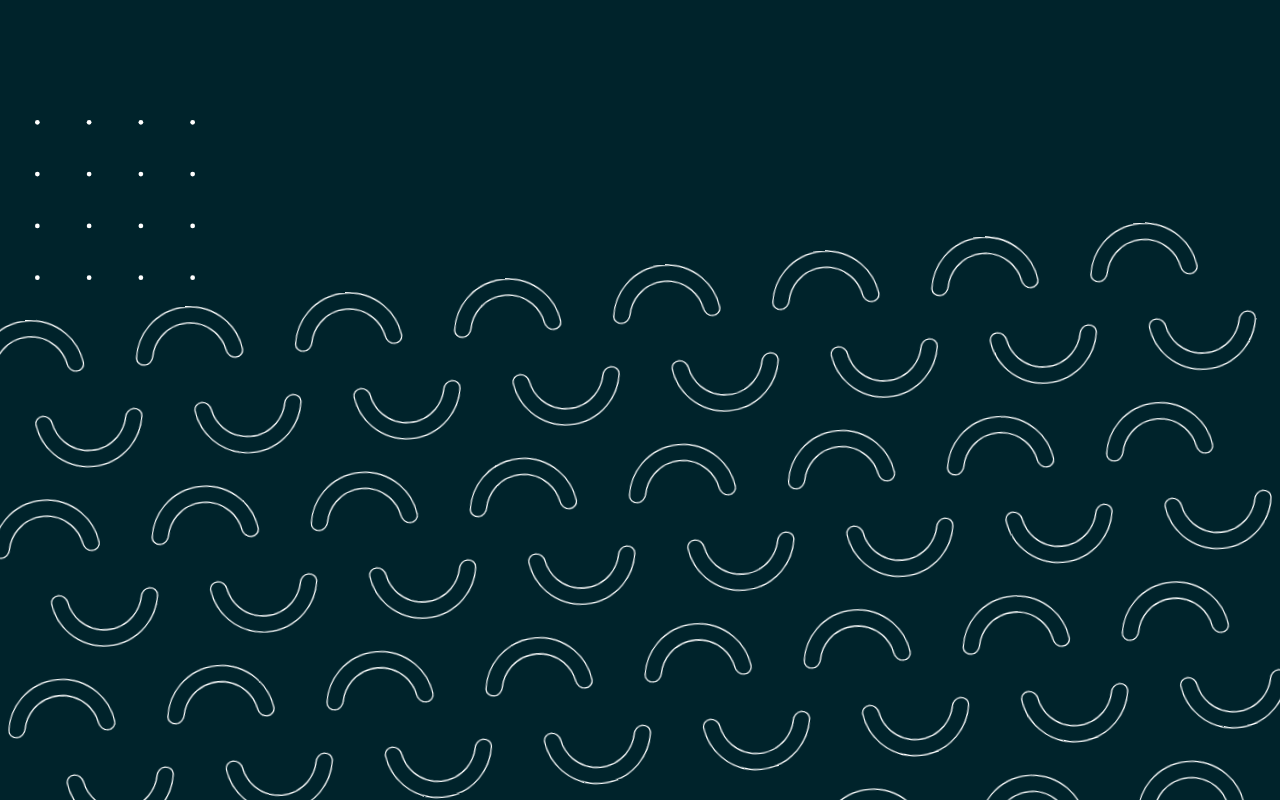
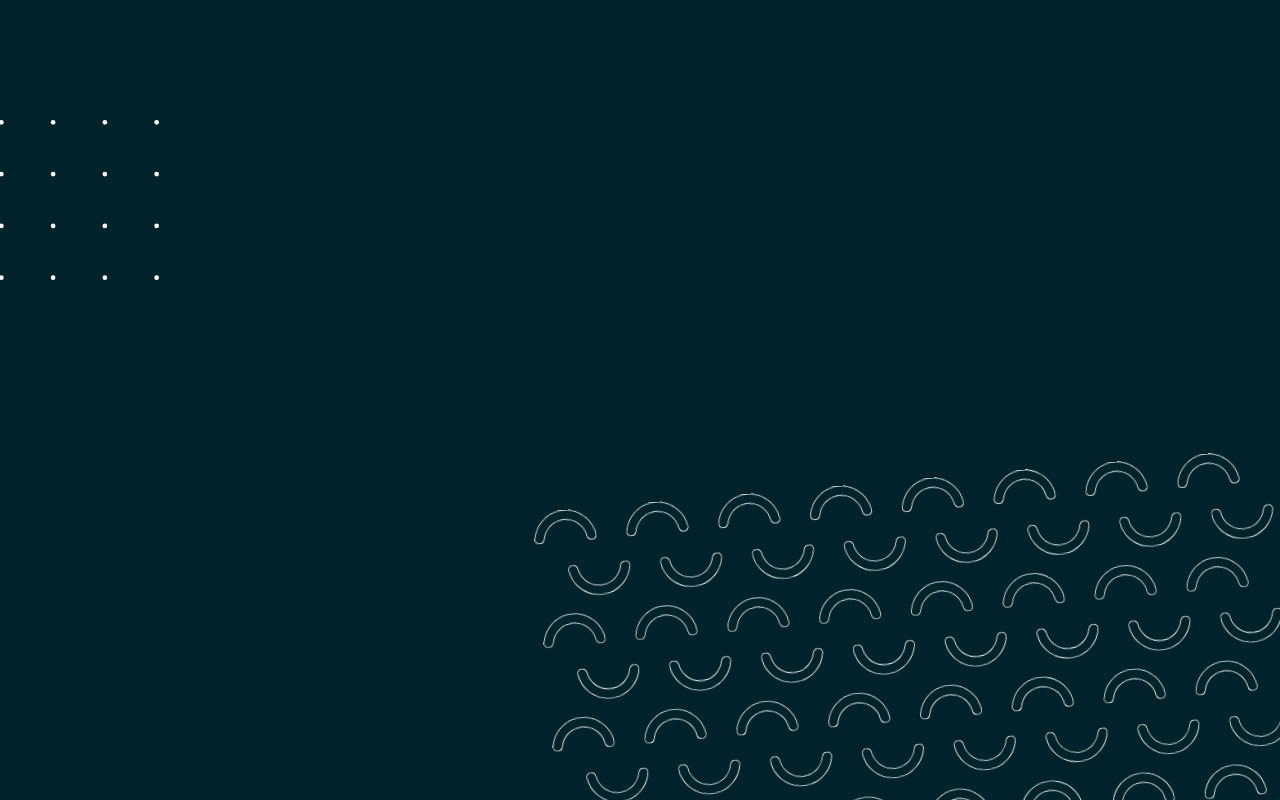
Before and after one commit to raph5/challenge-basti-ui, a website: page index.html in a window 1280 px wide. Drawn offline with Linux system fonts and the light colour scheme.

Commit message:
background terminé 🌃

```diff
--- a/scss/background.scss
+++ b/scss/background.scss
@@ -14,7 +14,7 @@
     opacity: 0;
   }
   to {
-    transform: rotate(-5deg);
+    transform: rotate(-5deg) translateY(20%);
     opacity: 1;
   }
 }
@@ -31,21 +31,18 @@
   }
   &__points {
     top: 15%;
-    left: -1%;
-    width: 20%;
+    left: -1px;
     height: 20%;
     transform: translateX(-100%);
     animation: fade-in-points 400ms forwards;
     animation-delay: 300ms;
   }
   &__waves {
-    bottom: -20%;
-    width: 100%;
-    transform: rotate(-5deg);
+    bottom: 0;
+    right: 0;
+    height: 50%;
     transform: rotate(-5deg) translateY(100%);
     animation: fade-in-waves 400ms forwards;
     animation-delay: 100ms;
   }
 }
-
-// TODO : background responsive
```
Also changed, not shown: style.css.
